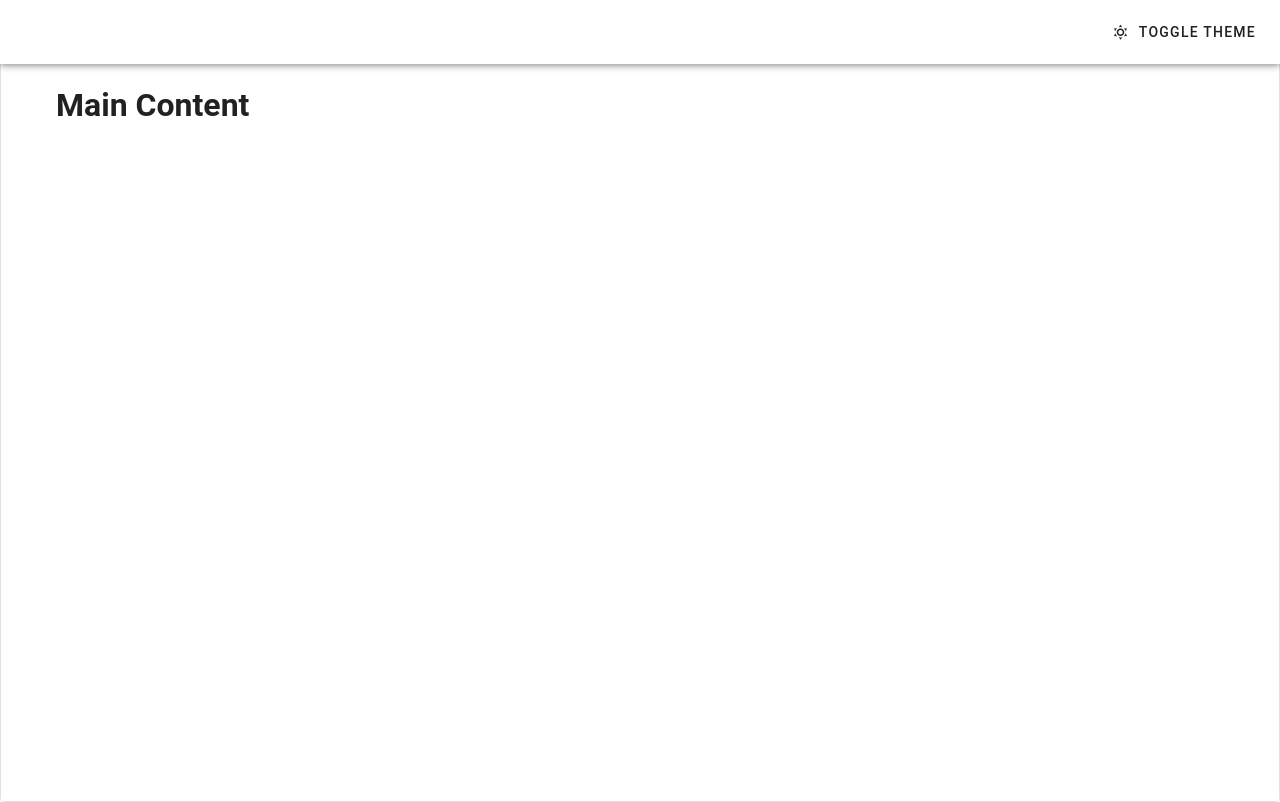
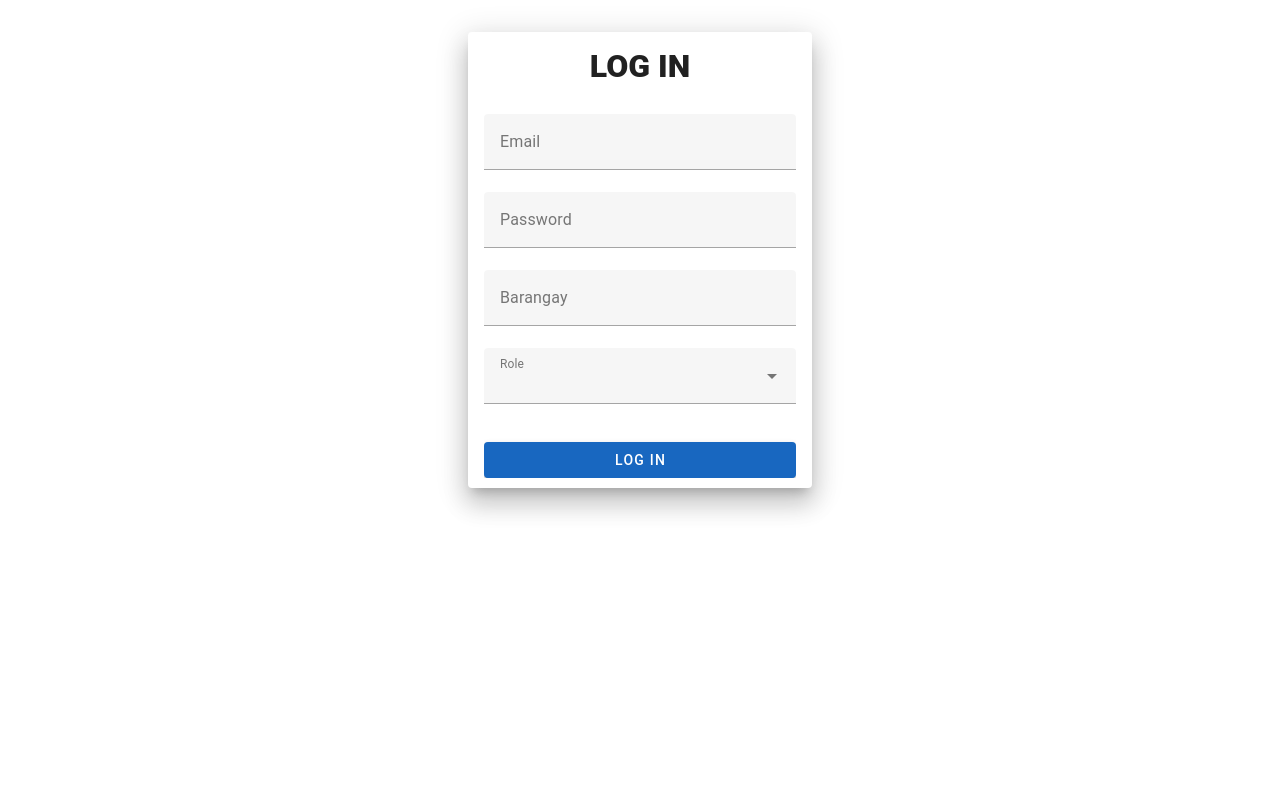
Before and after one commit to balejames/team_collaboration, a Vue app: page / in a window 1280 px wide. Built offline with nearby package versions, Linux system fonts and the light colour scheme.

Commit message:
feat:cleared some code

```diff
--- a/src/router/index.js
+++ b/src/router/index.js
@@ -6,7 +6,7 @@ const router = createRouter({
   routes: [
     {
       path: '/',
-      name: 'home',
+      name: 'login',
       component: LoginView,
     },
   ],
--- a/src/views/LoginView.vue
+++ b/src/views/LoginView.vue
@@ -1,31 +1,97 @@
+<template>
+  <v-card class="mx-auto my-8" elevation="16" max-width="344">
+    <v-card-item>
+      <div class="d-flex justify-center mb-6">
+        <h1><b>LOG IN</b></h1>
+      </div>
+
+      <form @submit.prevent="submit">
+        <v-text-field
+          v-model="email"
+          label="Email"
+          required
+          type="email"
+          :error-messages="emailError"
+        ></v-text-field>
+
+        <v-text-field
+          v-model="password"
+          label="Password"
+          required
+          type="password"
+          :error-messages="passwordError"
+        ></v-text-field>
+
+        <v-text-field
+          v-model="barangay"
+          label="Barangay"
+          required
+          type="text"
+          :error-messages="barangayError"
+        ></v-text-field>
+
+        <v-select
+          v-model="role"
+          :items="roles"
+          :rules="[(v) => !!v || 'Role is required']"
+          label="Role"
+          required
+        ></v-select>
+
+        <v-btn type="submit" color="primary" block class="mt-4">Log In</v-btn>
+      </form>
+    </v-card-item>
+  </v-card>
+</template>
+
 <script setup>
 import { ref } from 'vue'
 
-const theme = ref('light')
+const email = ref('')
+const password = ref('')
+const barangay = ref('')
+const role = ref('')
 
-function onClick() {
-  theme.value = theme.value === 'light' ? 'dark' : 'light'
+const emailError = ref('')
+const passwordError = ref('')
+const barangayError = ref('')
+
+const roles = ref(['Viewer', 'Barangay'])
+
+const submit = () => {
+  let valid = true
+
+  // Email Validation
+  if (!validateEmail(email.value)) {
+    emailError.value = 'Please enter a valid email address.'
+    valid = false
+  } else {
+    emailError.value = ''
+  }
+
+  // Password Validation
+  if (!password.value) {
+    passwordError.value = 'Password is required.'
+    valid = false
+  } else {
+    passwordError.value = ''
+  }
+
+  // Barangay Validation
+  if (!barangay.value) {
+    barangayError.value = 'Barangay is required.'
+    valid = false
+  } else {
+    barangayError.value = ''
+  }
+
+  // If all fields are valid
+  if (valid) {
+    alert(`Submitted: ${email.value}, Role: ${role.value}`)
+  }
+}
+
+const validateEmail = (email) => {
+  return /^[^\s@]+@[^\s@]+\.[^\s@]+$/.test(email)
 }
 </script>
-<template>
-  <v-responsive class="border rounded">
-    <v-app :theme="theme">
-      <v-app-bar class="px-3">
-        <v-spacer></v-spacer>
-
-        <v-btn
-          :prepend-icon="theme === 'light' ? 'mdi-weather-sunny' : 'mdi-weather-night'"
-          text="Toggle Theme"
-          slim
-          @click="onClick"
-        ></v-btn>
-      </v-app-bar>
-
-      <v-main>
-        <v-container>
-          <h1>Main Content</h1>
-        </v-container>
-      </v-main>
-    </v-app>
-  </v-responsive>
-</template>
```
